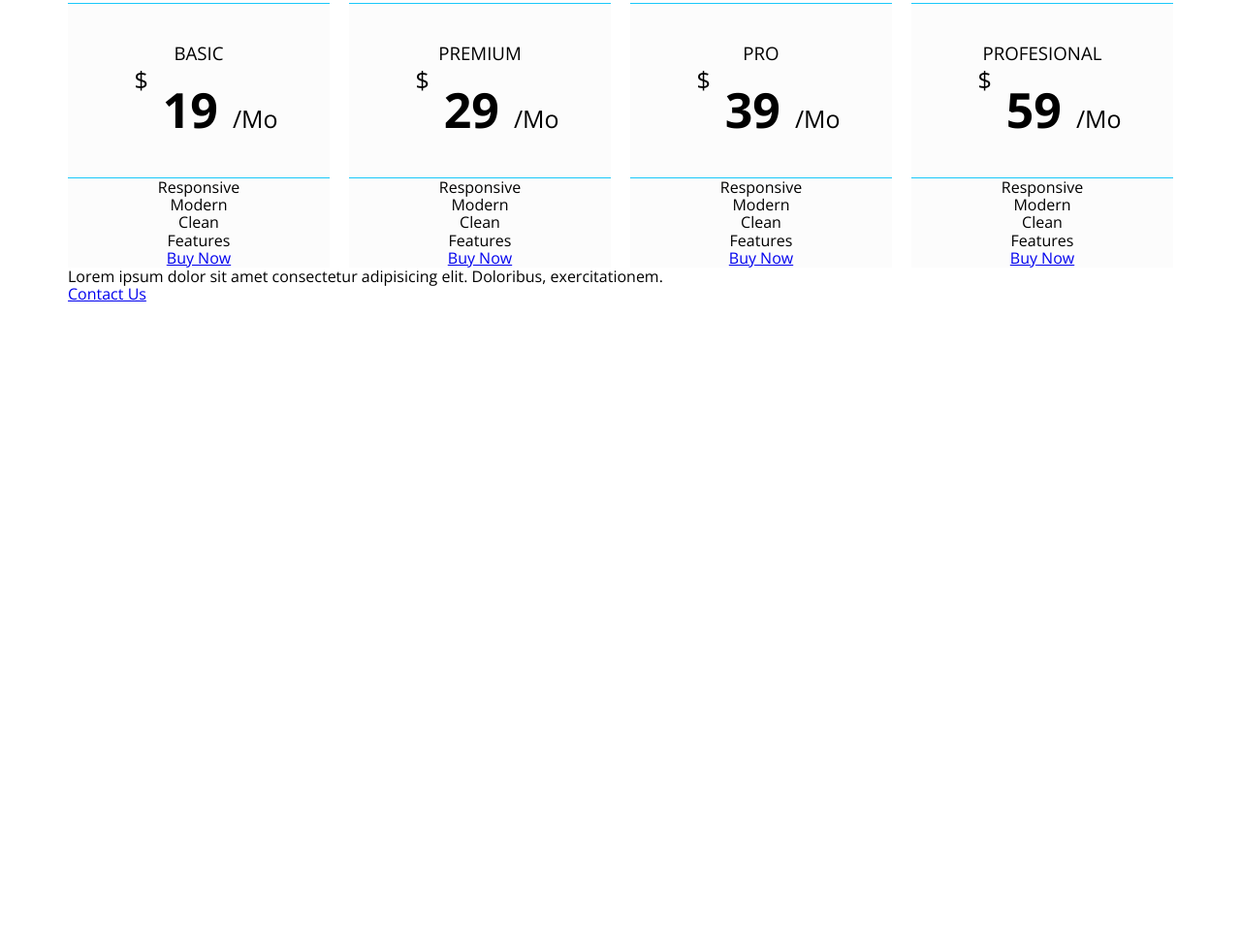
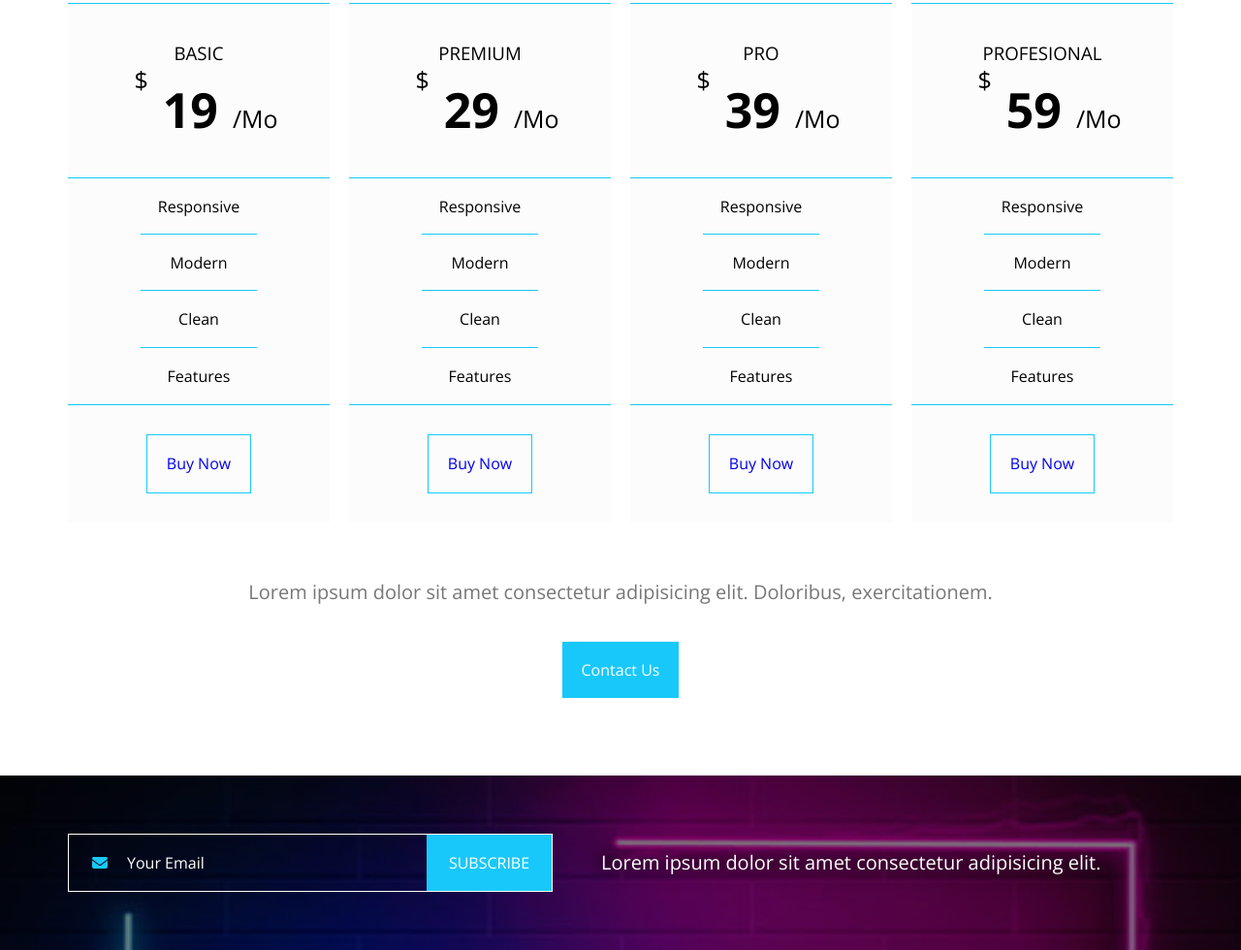
Before and after one commit to soufyanekhan/designetwo, a plain HTML site: page index.html in a window 1280 px wide. Shown: the part 6056-7036 px from the top of the page at 97% size. Before the commit the page ends 6428 px from the top, so only its background shows below. Drawn offline with nearby package versions, Linux system fonts and the light colour scheme.

Commit message:
sof 2:48:30

```diff
--- a/css/kasper.css
+++ b/css/kasper.css
@@ -746,4 +746,116 @@ header nav .form i{
     font-size: 25px;
     font-weight: normal;
 }
+.pricing .plans .plan ul {
+    border-bottom: 1px solid var(--main-color);
+}
+.pricing .plans .plan ul li {
+    padding: 20px;
+    position: relative;
+}
+.pricing .plans .plan ul li:not(:last-child)::after {
+    content: "";
+    position: absolute;
+    width: 120px;
+    height: 1px;
+    background-color: var(--main-color);
+    left: 50%;
+    transform: translateX(-50%);
+    bottom: 0;
+}
+.pricing .plans .plan .foot a {
+    display: block;
+    padding: 20px 20px;
+    text-decoration: none;
+    border: 1px solid var(--main-color);
+    width: fit-content;
+    margin: 30px auto;
+}
+.pricing .contact-text {
+    text-align: center;
+    color: #777;
+    font-size: 20px;
+    margin-top: 60px;
+}
+.pricing .contact-link {
+    display: block;
+    width: fit-content;
+    padding: 20px;
+    text-decoration: none;
+    background-color: var(--main-color);
+    color: white;
+    margin: 40px auto 20px;
+}
 /* End Pricing */
+/* Start subscribe */
+.subscribe {
+    padding-top: var(--section-padding);
+    padding-bottom: var(--section-padding);
+    background-image: url(../images/subscribe.jpg);
+    background-size: cover;
+    position: relative;
+    color: white;
+}
+.subscribe::before {
+    content: "";
+    position: absolute;
+    height: 100%;
+    width: 100%;
+    top: 0;
+    left: 0;
+    background-color: rgba(0, 0, 0, 0.5);
+}
+.subscribe .container {
+    position: relative;
+    display: flex;
+    align-items: center;
+}
+@media(max-width:991px) {
+    .subscribe .container {
+        flex-direction: column;
+    }
+}
+.subscribe .container form {
+    display: flex;
+    position: relative;
+    width: 500px;
+    max-width: 100%;
+}
+.subscribe .container form i {
+    position: absolute;
+    top: 50%;
+    transform: translateY(-50%);
+    left: 25px;
+    color: var(--main-color);
+}
+.subscribe .container form input[type="email"] {
+    border: 1px solid white;
+    border-right: none;
+    background: none;
+    padding: 20px 20px 20px 60px;
+    caret-color: var(--main-color);
+    width: calc(100% - 130px);
+}
+.subscribe .container form input[type="submit"] {
+    width: 130px;
+    background-color: var(--main-color);
+    color: white;
+    border: 1px solid white;
+    border-left: none;
+    padding: 10px 20px;
+    text-transform: uppercase;
+}
+.subscribe .container form ::placeholder {
+    color: white;
+}
+.subscribe .container p {
+    line-height: 2;
+    margin-left: 50px;
+    font-size: 20px;
+}
+@media(max-width:991px) {
+    .subscribe .container p {
+        margin: 30px 0 0 0;
+    }
+}
+/* End subscribe */
--- a/index.html
+++ b/index.html
@@ -373,5 +373,17 @@
         </div>
     </div>
     <!-- End Pricing     -->
+    <!-- Start subscribe -->
+    <div class="subscribe">
+        <div class="container">
+            <form action="">
+                <i class="fa fa-envelope" aria-hidden="true"></i>
+                <input type="email" name="email" id="" placeholder="Your Email">
+                <input type="submit" value="Subscribe">
+            </form>
+            <p>Lorem ipsum dolor sit amet consectetur adipisicing elit.</p>
+        </div>
+    </div>
+    <!-- End subscribe   -->
 </body>
 </html>
```
